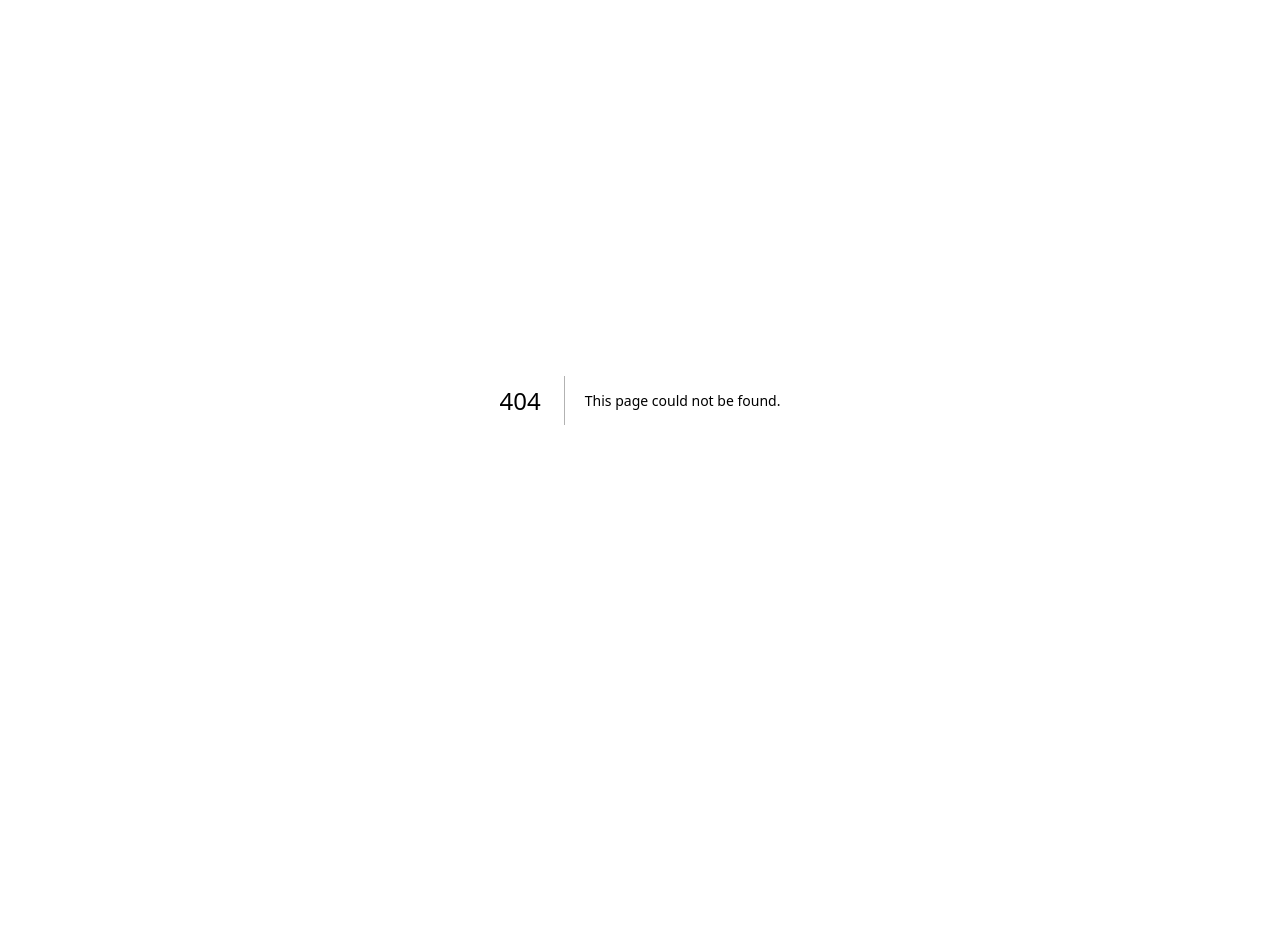
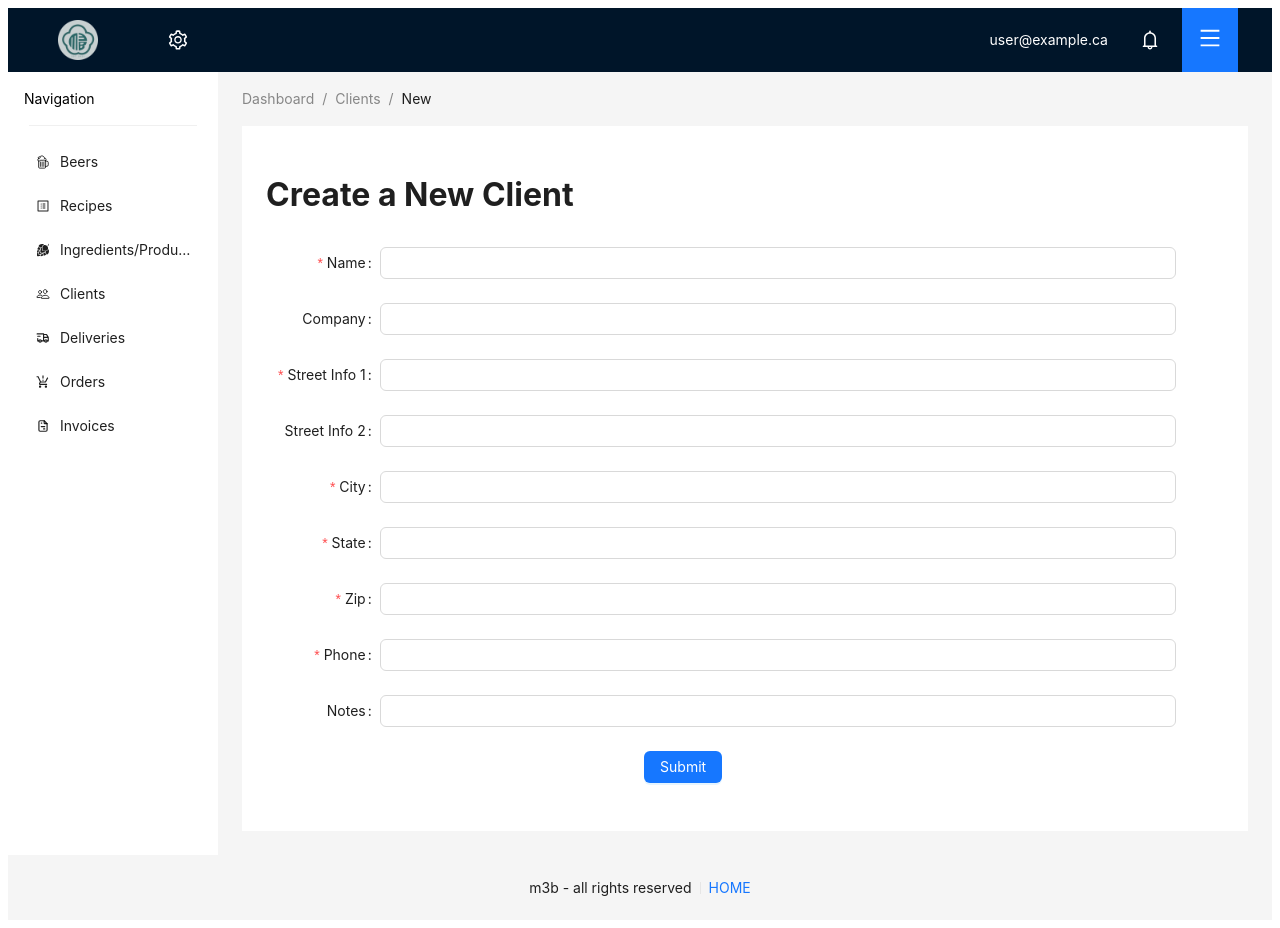
Before and after one commit to m3c-ode/m3b-mgtm-service, a Next.js app: page /dashboard/clients/new in a window 1280 px wide. Before the commit this address had no page. Before the commit the page ends 800 px from the top, so only its background shows below. Built offline with nearby package versions, Linux system fonts and the light colour scheme.

Commit message:
started new client form

```diff
--- a/src/components/Forms/Beer/EditBeerForm.tsx
+++ b/src/components/Forms/Beer/EditBeerForm.tsx
@@ -74,7 +74,7 @@ const EditBeerForm = ({ data }: Props) => {
     return (
         <Dashboard>
 
-            <div className={styles.preFromHeader}>
+            <div className={styles.preFormHeader}>
                 <h2>Beer details</h2>
                 <Divider />
                 <h3>General information</h3>
--- a/src/components/Forms/Beer/styles.module.scss
+++ b/src/components/Forms/Beer/styles.module.scss
@@ -9,7 +9,7 @@
 
 }
 
-.preFromHeader {
+.preFormHeader {
     width: 95%;
 
     >h2 {
--- /dev/null
+++ b/src/components/Forms/Clients/CreateAddressFields.tsx
@@ -0,0 +1,119 @@
+import React, { useContext, useEffect, useState } from 'react';
+import { Form, Input, Select } from 'antd';
+// import { fetchAllCountries, fetchMerchantsCountries } from '../../../pages/api/services';
+// import UserDataContext from '../../../context/user';
+import toast from 'react-hot-toast';
+// import { RoleEnums } from '../../../types';
+import { AxiosResponse } from 'axios';
+const { Option } = Select;
+
+type Props = {};
+
+function CreateAddressFields({ }: Props) {
+    // const { merchantId, userRole } = useContext(UserDataContext);
+
+    const [countriesList, setCountriesList] = useState<any | null>(null);
+
+    // useEffect(() => {
+    //     const getCountriesList = async () => {
+    //         try {
+    //             let countriesRes: AxiosResponse<any, any> | undefined;
+    //             if (userRole === 'MerchantOwner') {
+    //                 countriesRes = await fetchMerchantsCountries(merchantId);
+    //             } else if (userRole === 'PlatformManager') {
+    //                 countriesRes = await fetchAllCountries();
+    //             }
+    //             if (countriesRes?.data.result) setCountriesList(countriesRes.data.result);
+    //             if (countriesRes?.data.message) toast.error("Couldn't fetch countries", countriesRes.data.message);
+    //         } catch (error) {
+    //             toast.error("Couldn't fetch countries");
+    //         }
+    //     };
+    //     getCountriesList();
+    // }, []);
+
+    return (
+        <>
+            <Form.Item
+                label="Name: "
+                name="name"
+                rules={[{ required: true, message: 'Please input your name!' }]}>
+                <Input />
+            </Form.Item>
+            <Form.Item
+                label="Company: "
+                name="company">
+                <Input />
+            </Form.Item>
+            <Form.Item
+                label="Street Info 1:"
+                name="street1"
+                rules={[{ required: true, message: 'Please input your street1!' }]}>
+                <Input />
+            </Form.Item>
+            <Form.Item
+                label="Street Info 2:"
+                name="street2">
+                <Input />
+            </Form.Item>
+            <Form.Item
+                label="City:"
+                name="city"
+                rules={[{ required: true, message: 'Please input your city!' }]}>
+                <Input />
+            </Form.Item>
+            <Form.Item
+                label="State:"
+                name="state"
+                rules={[{ required: true, message: 'Please input your state!' }]}>
+                <Input />
+            </Form.Item>
+            <Form.Item
+                label="Zip:"
+                name="zip"
+                rules={[{ required: true, message: 'Please input your zip!' }]}>
+                <Input />
+            </Form.Item>
+            {countriesList && (
+                <Form.Item
+                    label="Country:"
+                    name="country"
+                    rules={[{ required: true, message: 'Please choose your country!' }]}>
+                    <Select
+                        showSearch
+                        placeholder="Select a Country for your address"
+                        allowClear
+                        optionFilterProp="children"
+                        filterOption={(input, option) =>
+                            (option?.value ?? '').toString().toLowerCase().includes(input.toLowerCase()) ||
+                            (option?.label ?? '').toString().toLowerCase().includes(input.toLowerCase())
+                        }
+                    //TODO: consider using option props VS JSX
+                    >
+                        {countriesList.map((country: any, index: number) => (
+                            <Option
+                                key={index}
+                                label={country.name}
+                                value={country.code}>
+                                {country.name}
+                            </Option>
+                        ))}
+                    </Select>
+                </Form.Item>
+            )}
+            <Form.Item
+                label="Phone:"
+                name="phone"
+                rules={[{ required: true, message: 'Please input your phone number!' }]}>
+                <Input />
+            </Form.Item>
+            <Form.Item
+                label="Notes:"
+                name="notes">
+                <Input />
+            </Form.Item>
+        </>
+    );
+}
+
+export default CreateAddressFields;
--- /dev/null
+++ b/src/components/Forms/Clients/NewClientForm.tsx
@@ -0,0 +1,105 @@
+import { Form, Button } from 'antd';
+import React, { useRef } from 'react';
+import toast from 'react-hot-toast';
+import { NewAddressInput } from '../../../types/addresses';
+import Dashboard from '../../Dashboard';
+import CreateAddressFields from './CreateAddressFields';
+import styles from './styles.module.scss';
+
+
+type Props = {};
+
+const NewClientForm = (props: Props) => {
+    const [form] = Form.useForm();
+
+    const formRef = useRef<any>(null);
+
+    const onFinish = async (values: any) => {
+        const newAddressData: NewAddressInput = {
+            // clientId: customerId,
+            // businessId: merchantId,
+            name: values.name?.toUpperCase(),
+            company: values.company?.toUpperCase(),
+            street1: values.street1.toUpperCase(),
+            street2: values.street2?.toUpperCase(),
+            city: values.city.toUpperCase(),
+            state: values.state.toUpperCase(),
+            zip: values.zip.toUpperCase(),
+            country: values.country.toUpperCase(),
+            phone: values.phone,
+            notes: values.notes,
+        };
+        console.log("🚀 ~ file: NewClientForm.tsx:31 ~ onFinish ~ newAddressData:", newAddressData);
+
+        // try {
+        //     console.log('customerID sent in form', customerId);
+
+        //     console.log('new address data: ', newAddressData);
+        //     const addressRes = await createAddress(newAddressData);
+        //     console.log('address res: ', addressRes);
+        //     if (!addressRes.data.result) {
+        //         if (addressRes.data.message) {
+        //             addressRes.data.result.details.map((error: any) => toast.error(error.message));
+        //             toast.error(addressRes.data.result.message + '. Please verify details again');
+        //             return;
+        //         }
+        //         toast.error(addressRes.data.message as string);
+        //         // throw new Error(addressRes.data.error);
+        //         return;
+        //     }
+        //     toast.success('Address created succesfully');
+        //     setNewAddress(addressRes.data.result);
+        // } catch (error: any) {
+        //     // toast.error(JSON.parse(error.request.responseText).message as string);
+        //     toast.error(error.response.data.message);
+        //     console.log(error);
+        // }
+    };
+
+    const onFinishFailed = (errorInfo: any) => {
+        console.log('Failed:', errorInfo);
+        if (errorInfo.errorFields.length > 0) {
+            errorInfo.errorFields.map((field: { errors: string[]; }, index: any) => {
+                toast.error(field.errors[0] as string);
+            });
+        }
+    };
+
+    // TODO: Fix the reset button
+    const onReset = () => {
+        console.log('hello');
+        console.log(formRef);
+    };
+
+    return (
+        <Dashboard>
+            <Form
+                ref={formRef}
+                form={form}
+                name="newClientForm"
+                labelCol={{ span: 3 }}
+                wrapperCol={{ span: 22 }}
+                initialValues={{ remember: true }}
+                onFinish={onFinish}
+                onFinishFailed={onFinishFailed}
+                autoComplete="off"
+                className={styles.createClientForm}
+                layout="horizontal">
+                <h2 className={styles.createAddressTitle}>Create a New Client</h2>
+                <CreateAddressFields />
+                <Form.Item
+                    style={{ textAlign: 'center' }}
+                // wrapperCol={{ offset: 4, span: 16 }}
+                >
+                    <Button
+                        type="primary"
+                        htmlType="submit">
+                        Submit
+                    </Button>
+                </Form.Item>
+            </Form>
+        </Dashboard>
+    );
+};
+
+export default NewClientForm;
--- /dev/null
+++ b/src/components/Forms/Clients/styles.module.scss
@@ -0,0 +1,10 @@
+.createClientForm {
+    width: 95%;
+
+    >h2 {
+        font-size: 2rem;
+        margin-top: 20px;
+    }
+
+
+}
--- a/src/pages/dashboard/clients/index.tsx
+++ b/src/pages/dashboard/clients/index.tsx
@@ -39,7 +39,7 @@ const Products = (props: Props) => {
                     top: '4px'
                 }}
             />}
-            buttonPath={'/clients/new'}
+            buttonPath={'/dashboard/clients/new'}
         />;
     return (
         <Dashboard>
--- /dev/null
+++ b/src/pages/dashboard/clients/new.tsx
@@ -0,0 +1,12 @@
+import React from 'react';
+import NewClientForm from '../../../components/Forms/Clients/NewClientForm';
+
+type Props = {};
+
+const NewClientPage = (props: Props) => {
+    return (
+        <NewClientForm />
+    );
+};
+
+export default NewClientPage;
--- /dev/null
+++ b/src/types/addresses.ts
@@ -0,0 +1,18 @@
+export type NewAddressInput = {
+    businessId?: string,
+    clientId?: string,
+    name: string,
+    company: string,
+    street1: string,
+    street2: string,
+    city: string,
+    zip: string,
+    state: string,
+    country: string,
+    phone: number,
+    notes: string;
+};
+
+export type AddressData = NewAddressInput & {
+    _id: string;
+};
```
